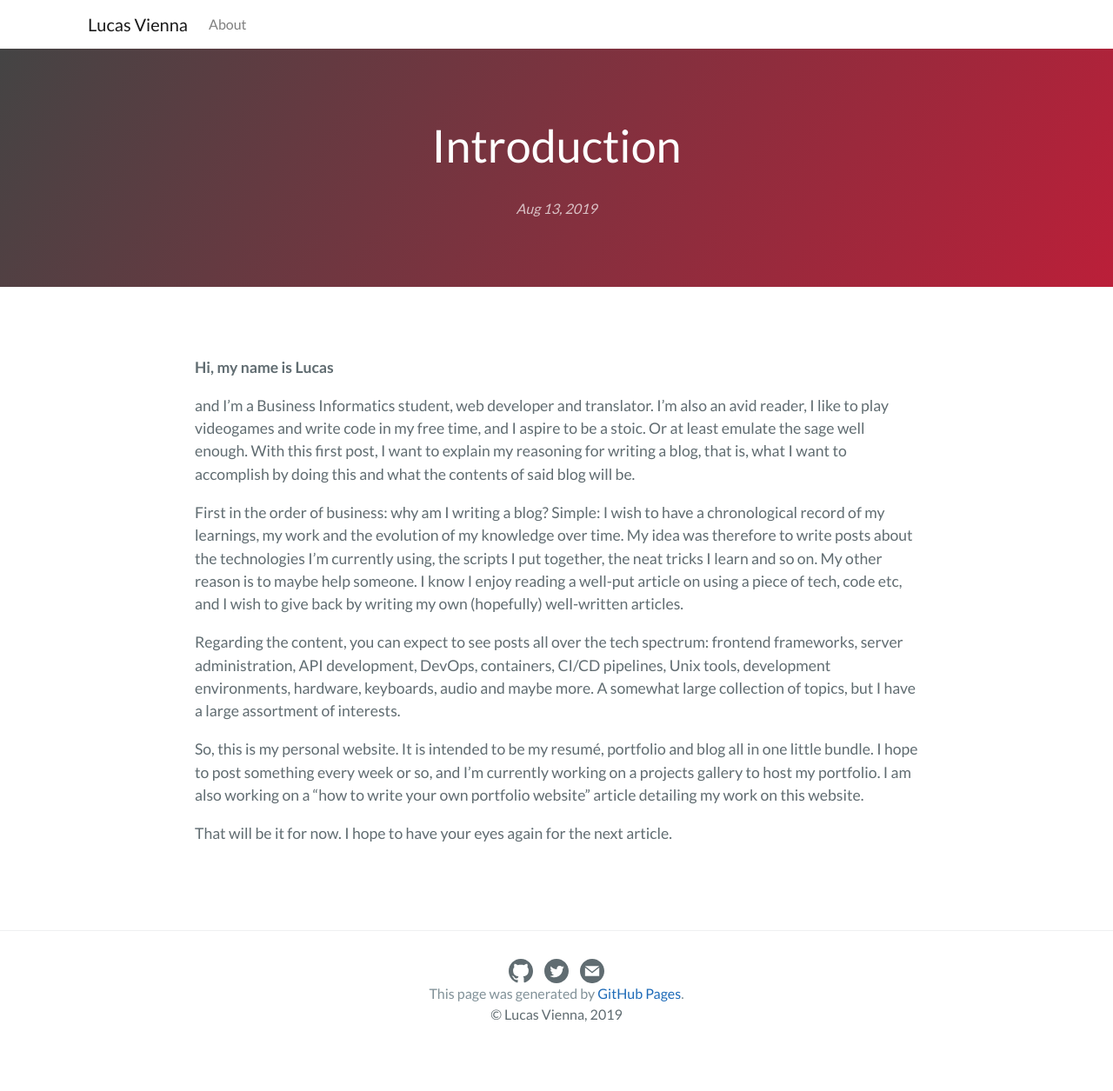
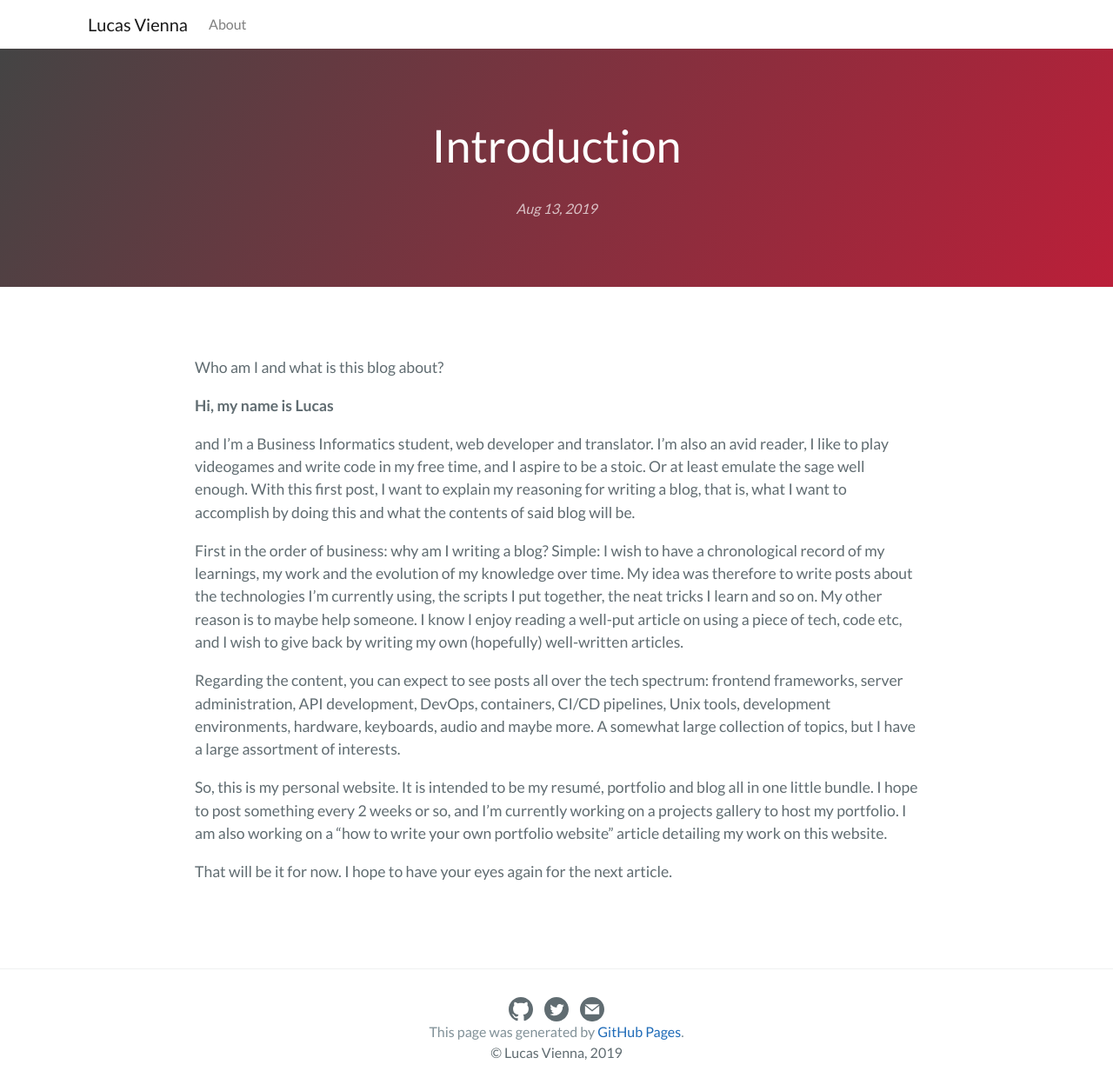
Before and after one commit to lucasvienna/lucasvienna.dev, a Jekyll site: the page built from _posts/2019-08-13-introduction.md, in a window 1280 px wide. Shown: the whole page at 87% size. Built offline with Jekyll 4.4.1, drawn with Linux system fonts in a browser that asks for light colours; nearby versions of some CDN libraries; before the commit the page ends 1211 px from its top, so only the background shows below that.

Commit message:
add snippet to intro post

```diff
--- a/_posts/2019-08-13-introduction.md
+++ b/_posts/2019-08-13-introduction.md
@@ -2,6 +2,8 @@
 layout: post
 title: Introduction
 ---
+
+Who am I and what is this blog about?
 
 **Hi, my name is Lucas**
 
@@ -11,6 +13,6 @@ First in the order of business: why am I writing a blog? Simple: I wish to have
 
 Regarding the content, you can expect to see posts all over the tech spectrum: frontend frameworks, server administration, API development, DevOps, containers, CI/CD pipelines, Unix tools, development environments, hardware, keyboards, audio and maybe more. A somewhat large collection of topics, but I have a large assortment of interests.
 
-So, this is my personal website. It is intended to be my resumé, portfolio and blog all in one little bundle. I hope to post something every week or so, and I'm currently working on a projects gallery to host my portfolio. I am also working on a "how to write your own portfolio website" article detailing my work on this website.
+So, this is my personal website. It is intended to be my resumé, portfolio and blog all in one little bundle. I hope to post something every 2 weeks or so, and I'm currently working on a projects gallery to host my portfolio. I am also working on a "how to write your own portfolio website" article detailing my work on this website.
 
 That will be it for now. I hope to have your eyes again for the next article.
```
